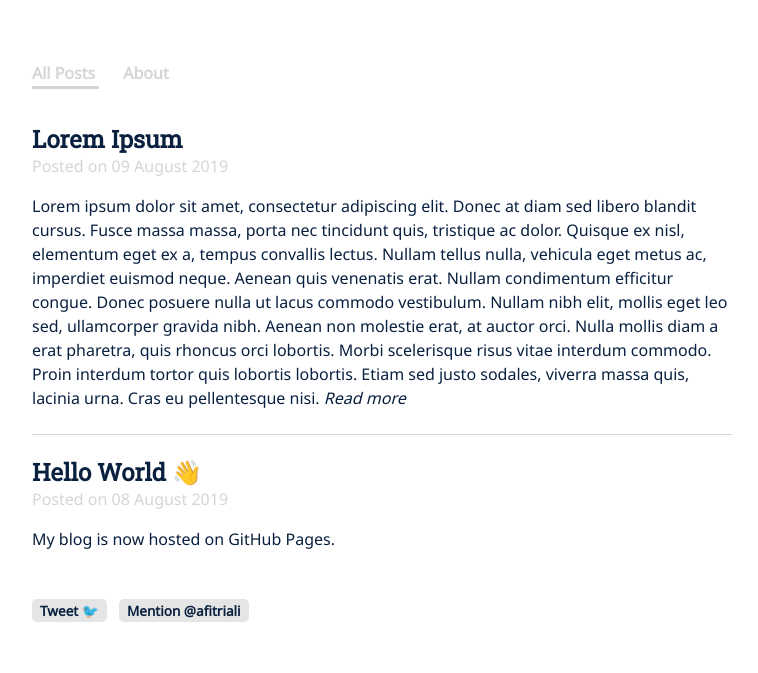
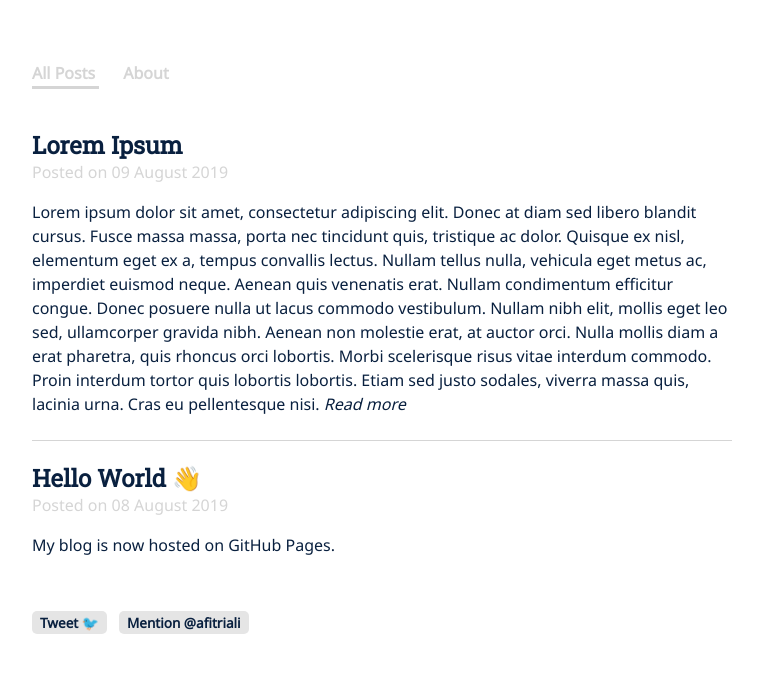
Before and after one commit to xfltrt/xfltrt.github.io, a Jekyll site: the page built from index.html, in a window 1280 px wide. Shown: the top 673 px of the page, without its empty margins (258-1016 px from the left). Built offline with Jekyll 4.4.1, drawn with Linux system fonts in a browser that asks for light colours; comment, search, counter and statistics services are not loaded.

Commit message:
Update main.scss

```diff
--- a/_sass/main.scss
+++ b/_sass/main.scss
@@ -35,7 +35,7 @@ p:last-of-type, p:last-child {
 }
 
 nav {
-  margin-bottom: 44px;
+  margin-bottom: 50px;
 }
 
 nav a {
@@ -84,7 +84,7 @@ nav a:hover {
 }
 
 footer {
-  padding-top: 50px;
+  padding: 56px 0 24px 0;
 }
 
 footer a {
```
